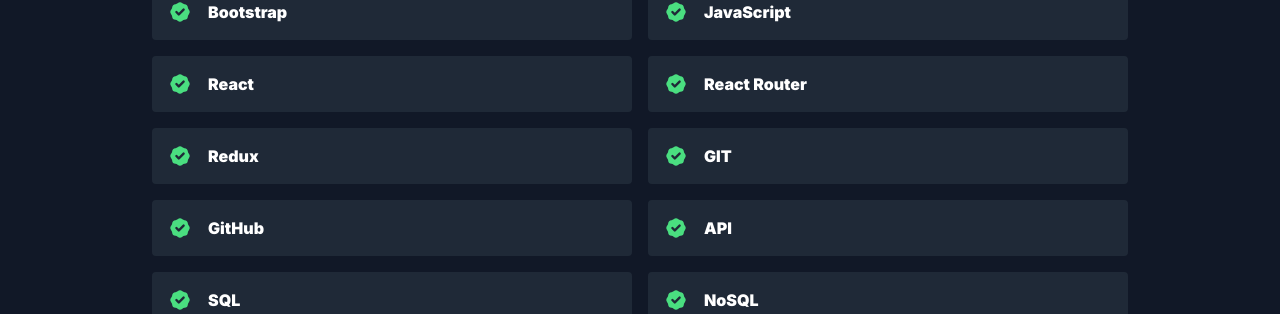
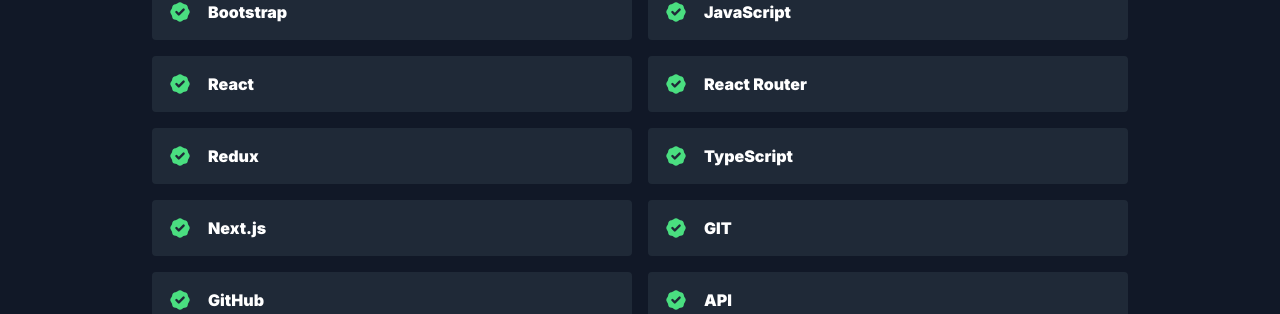
Before and after one commit to baranero/portfolio-website, a React (Create React App) app: page / in a window 1280 px wide. Shown: the part 3350-3664 px from the top of the page. Built offline with nearby package versions, Linux system fonts and the light colour scheme.

Commit message:
Update data.js

```diff
--- a/src/components/data.js
+++ b/src/components/data.js
@@ -75,4 +75,4 @@ export const projects = [
 ];
 
 
-export const skills = ['HTML5', 'CSS3', 'Saas', 'Tailwind CSS', 'Bootstrap', 'JavaScript', 'React', 'React Router', 'Redux', 'GIT', 'GitHub', 'API', 'SQL', 'NoSQL']
+export const skills = ['HTML5', 'CSS3', 'Saas', 'Tailwind CSS', 'Bootstrap', 'JavaScript', 'React', 'React Router', 'Redux', 'TypeScript', 'Next.js', 'GIT', 'GitHub', 'API', 'SQL', 'NoSQL']
```
